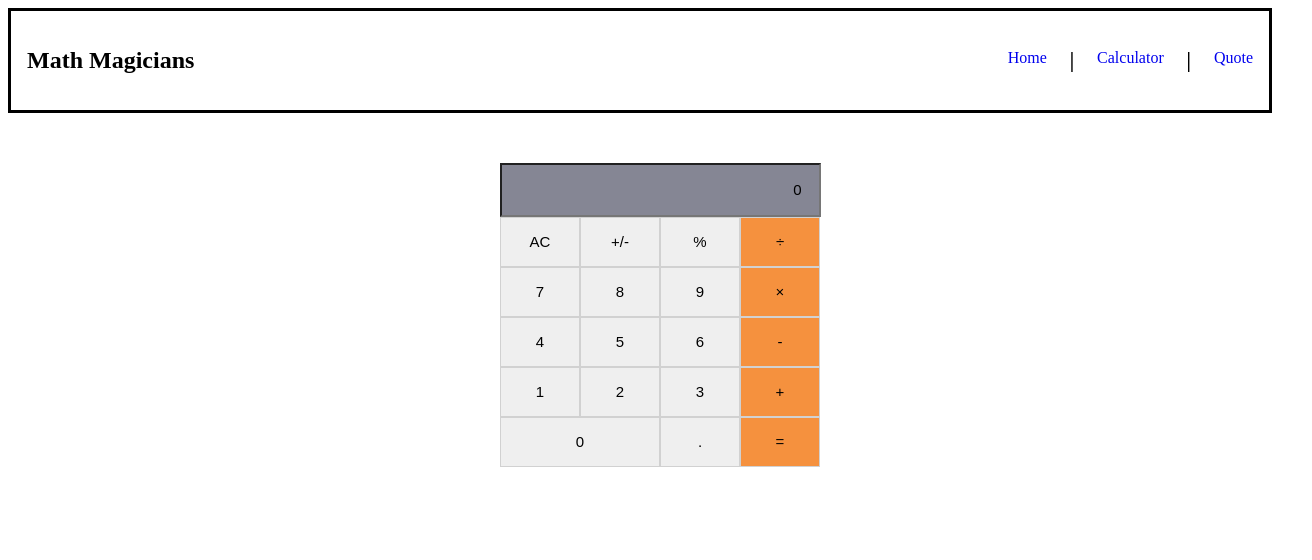
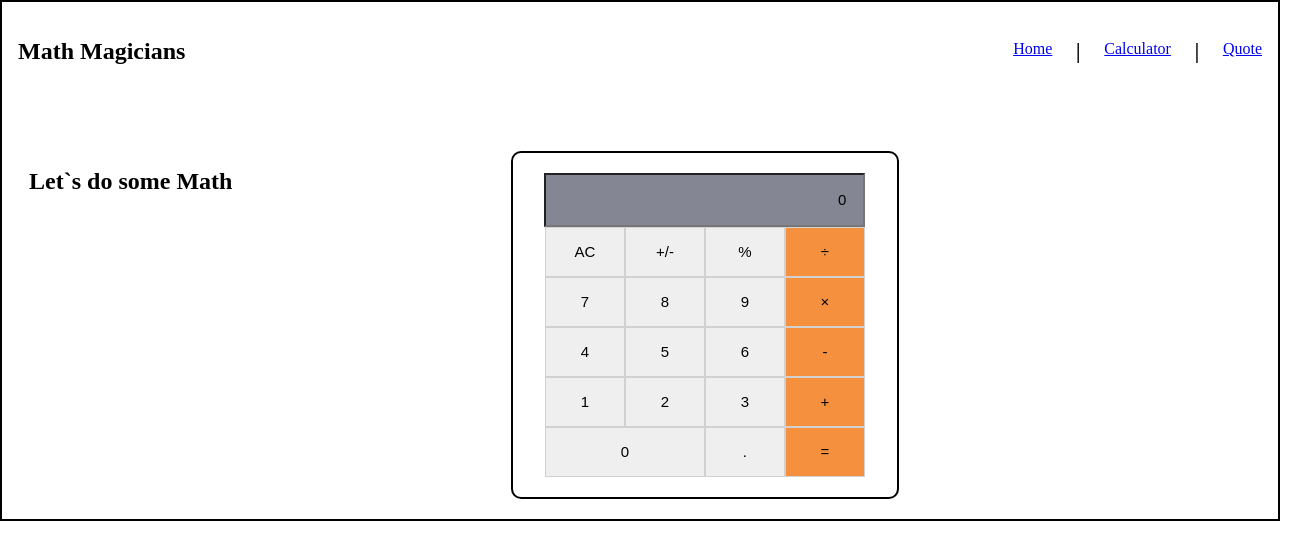
Before and after one commit to KAYEMBAJONATHAN/Math-magicians, a React (Create React App) app: page /calculator in a window 1280 px wide. Shown: the top 560 px of the page, 1312 px wide, since content can reach past the window. Built offline with nearby package versions, Linux system fonts and the light colour scheme.

Commit message:
fix the comment raised by the reviewer

```diff
--- a/src/Components/calculator.css
+++ b/src/Components/calculator.css
@@ -1,7 +1,12 @@
+body {
+  margin: 0;
+  border: 2px solid #000;
+}
+
 .main-calculator {
   display: flex;
   flex-direction: row;
-  width: 100%;
+  width: 90%;
   justify-content: space-around;
   align-items: center;
   padding: 20px;
@@ -14,6 +19,9 @@
   justify-content: center;
   align-items: center;
   flex-direction: column;
+  border: 2px solid #000;
+  width: 30%;
+  padding: 20px;
 }
 
 .calculator-wrapper {
@@ -73,7 +81,6 @@ input {
   justify-content: space-between;
   align-items: center;
   padding: 1rem;
-  border: 3px solid #000;
 }
 
 .navbar {
@@ -112,6 +119,10 @@ h4 {
   font-size: x-large;
 }
 
-a {
-  text-decoration: none;
+h3 {
+  align-items: start;
+  justify-content: right;
+  margin: -23%;
+  padding-bottom: 25%;
+  font-size: x-large;
 }
--- a/src/Components/calculator.js
+++ b/src/Components/calculator.js
@@ -9,6 +9,8 @@ const Calculator = () => {
     operation: null,
   });
 
+  const title = 'Let`s do some Math';
+
   const eventHandler = (val) => {
     const Result = calculators(result, val.target.value);
     setResult(Result);
@@ -17,6 +19,7 @@ const Calculator = () => {
   const displayValue = result.next || result.total || '0';
   return (
     <div className="main-calculator">
+      <h3>{title}</h3>
       <div className="row">
         <input className="header" type="number" value={displayValue} />
         <section className="calculator-wrapper">
--- a/src/Components/home.js
+++ b/src/Components/home.js
@@ -1,6 +1,6 @@
 import React from 'react';
 
-const text = 'In this project, I will create a full website for the Math magicians app, consisting of several pages,';
+const text = 'A calculator is a device or software application that performs arithmetic operations on numbers. It typically includes basic operations like addition, subtraction, multiplication, and division. More advanced calculators can also handle operations like square roots, percentages, exponentiation, logarithms, and trigonometric functions.';
 
 const Home = () => (
   <div className="nav">
```
